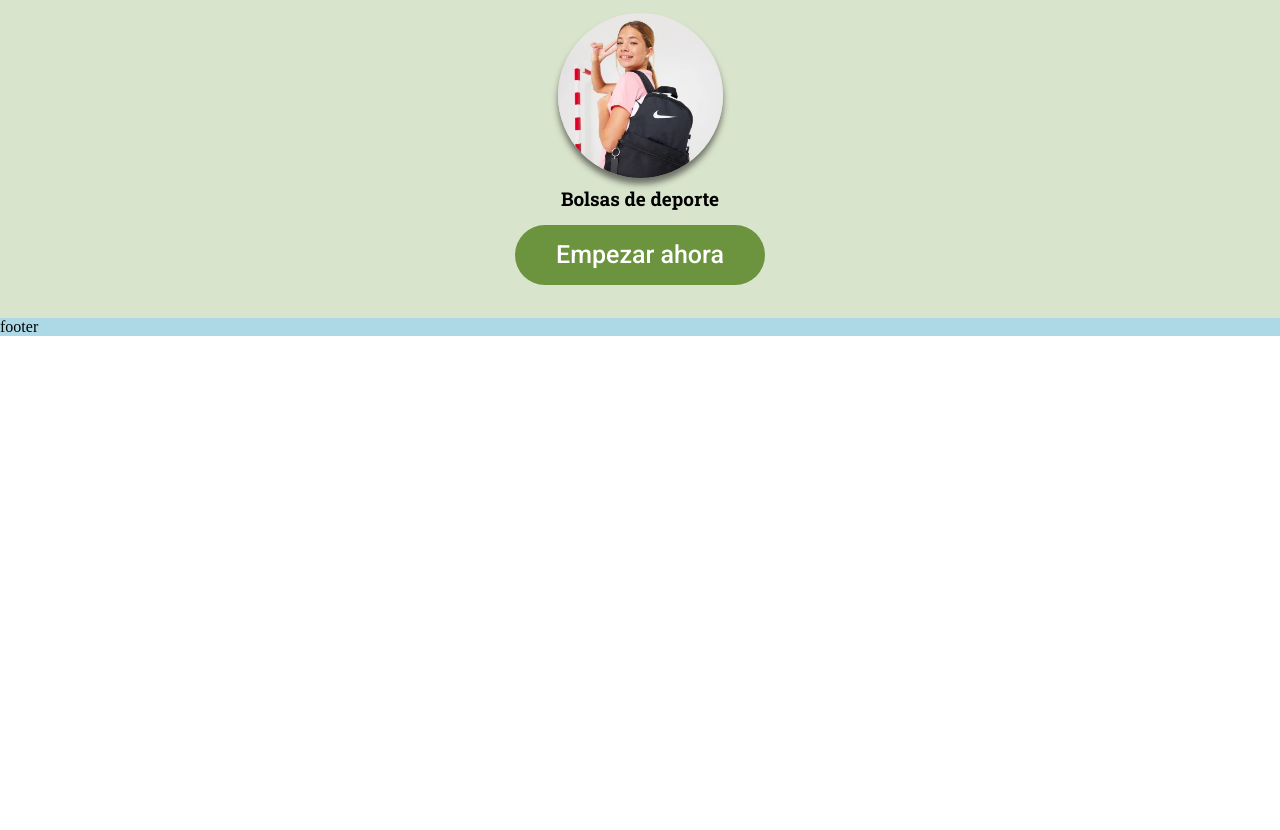
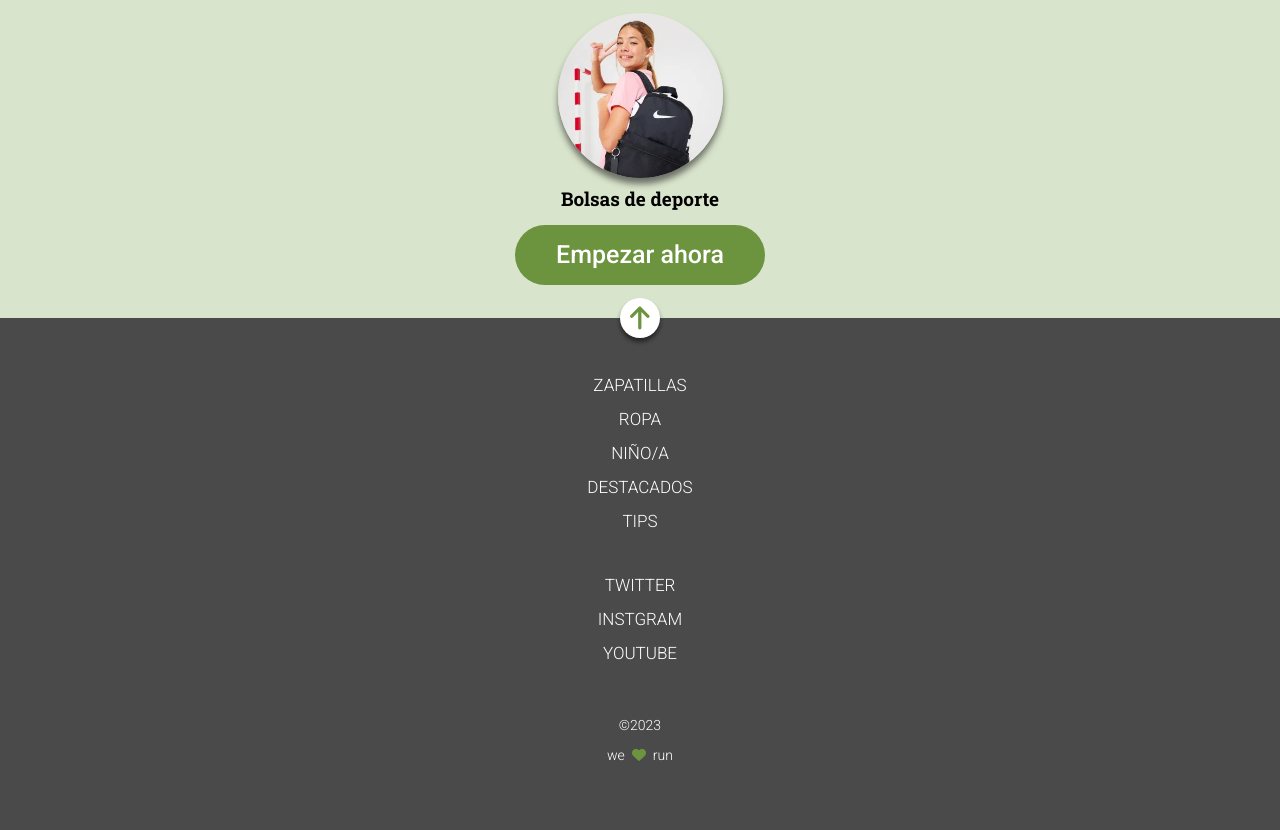
Before and after one commit to Adalab/modulo-1-evaluacion-final-juditcasamitjana, a website built with Vite: page src/index.html in a window 1280 px wide. Shown: the part 1691-2521 px from the top of the page. Before the commit the page ends 2027 px from the top, so only its background shows below. Built offline with nearby package versions, Linux system fonts and the light colour scheme.

Commit message:
add footer

```diff
--- a/src/index.html
+++ b/src/index.html
@@ -6,6 +6,7 @@
     <title>Evaluación 1</title>
     <link href="https://fonts.googleapis.com/css2?family=Roboto+Slab:wght@100..900&family=Roboto:ital,wght@0,100..900;1,100..900&display=swap" rel="stylesheet">
     <link rel="stylesheet" href="./scss/main.scss" />
+    <script src="https://kit.fontawesome.com/4e18aa373e.js" crossorigin="anonymous"></script>
   </head>
 
   <body>
--- a/src/partials/footer.html
+++ b/src/partials/footer.html
@@ -1 +1,22 @@
-<footer>footer</footer>
+<footer class="footer">
+    <div class="footer__icon">
+        <img class="footer__icon" src="images/ico-arrow.svg" alt="icon-arrow">
+    </div>
+    <nav class="footer__menu">
+        <ul>
+            <li><a href="/" class="footer__link">zapatillas</a></li>
+            <li><a href="/" class="footer__link">ropa</a></li>
+            <li><a href="/" class="footer__link">niño/a</a></li>
+            <li><a href="/" class="footer__link">destacados</a></li>
+            <li><a href="/" class="footer__link">tips</a></li>
+        </ul>
+    </nav>
+    <nav class="footer__socials">
+        <ul>
+            <li><a href="/" class="footer__link">twitter</a></li>
+            <li><a href="/" class="footer__link">instgram</a></li>
+            <li><a href="/" class="footer__link">youtube</a></li>
+        </ul>
+    </nav>
+    <p>&copy;2023<br/>we<span><i class="fa-solid fa-heart fa-beat"></i></span>run</p>
+</footer>
--- a/src/scss/layout/_footer.scss
+++ b/src/scss/layout/_footer.scss
@@ -1,3 +1,68 @@
-footer {
-    background-color:lightblue;
+@use "../core/variables" as vars;
+
+footer.footer {
+    background-color: vars.$color-greyish-brown;
+    color: vars.$color-light;
+    text-transform: uppercase;
+    display: flex;
+    flex-direction: column;
+    align-items: center;
+    position: relative;
+
+    & div.footer__icon {
+        background-color: vars.$color-light;
+        display: flex;
+        justify-content: center;
+        width: 40px;
+        height: 40px;
+        border-radius: 50px;
+        box-shadow: 0 4px 4px 0 rgba(0, 0, 0, 0.5);
+        position: absolute;
+        top: -20px;
+
+        & img.footer__icon {
+            width: 20px;
+        }
+    }
+
+    & nav.footer__menu {
+        font-family: vars.$font-text;
+        font-size: 17px;
+        font-weight: 300;
+        text-align: center;
+        padding: 50px 0 30px;
+
+        & a.footer__link {
+            display: block;
+            padding: 7px;
+        }
+    }
+
+    & nav.footer__socials {
+        font-family: vars.$font-text;
+        font-size: 17px;
+        font-weight: 300;
+        text-align: center;
+        // padding: 0px 0 30px;
+
+        & a.footer__link {
+            display: block;
+            padding: 7px;
+        }
+    }
+
+    p {
+        font-family: vars.$font-text;
+        font-size: 14px;
+        font-weight: 300;
+        text-transform: lowercase;
+        text-align: center;
+        line-height: 30px;
+        padding: 40px 0 60px;
+
+        & span {
+            padding: 7px;
+            color: vars.$color-moss-green;
+        }
+    }
 }
--- a/src/scss/layout/_header.scss
+++ b/src/scss/layout/_header.scss
@@ -24,11 +24,13 @@ header.hero {
         display: flex;
         justify-content: center;
         align-items: center;
+
+        & img.hero__menu {
+            width: 20px;
+        }
     }
 
-    & img.hero__menu {
-        width: 20px;
-    }
+
 
     & h1.hero__title {
         font-family: vars.$font-title;
```
